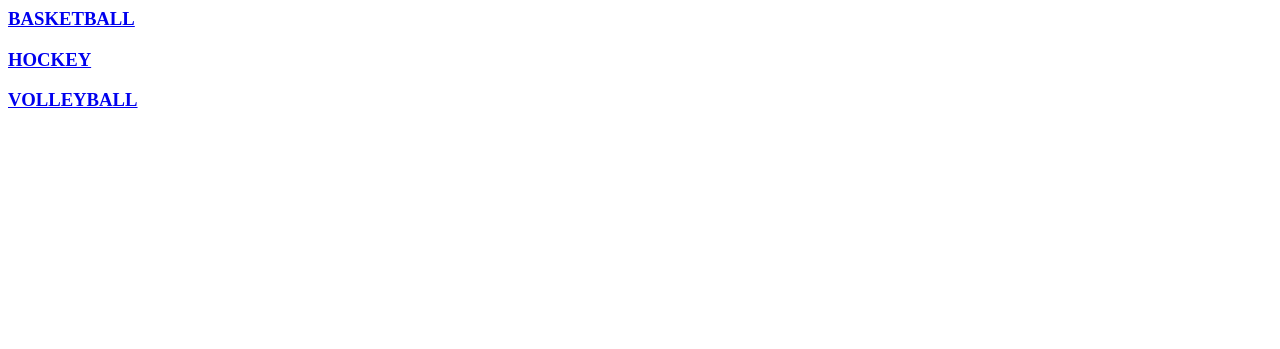
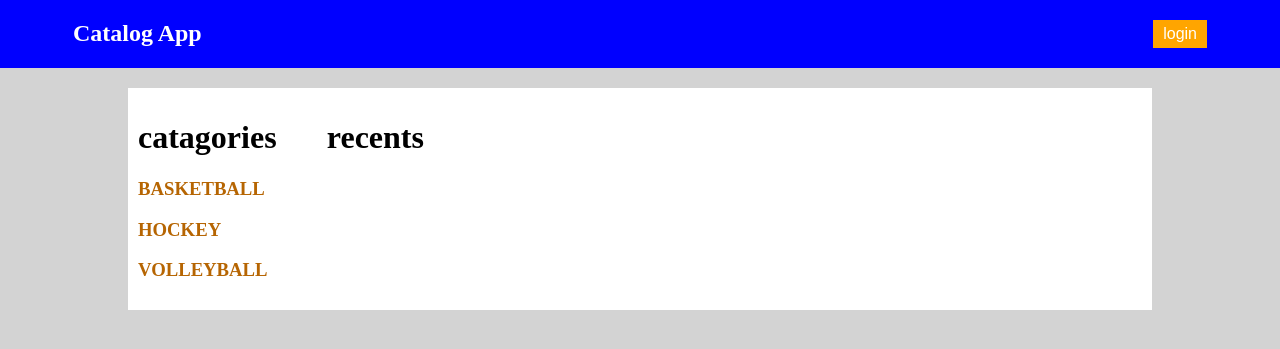
Before and after one commit to abdo1819/ud_fsnd_catalog-app, a Flask app: page / in a window 1280 px wide. Shown: the top 349 px of the page. Run offline with Flask 2, Linux system fonts and the light colour scheme.

Commit message:
styling catagory page

```diff
--- /dev/null
+++ b/static/style.css
@@ -0,0 +1,64 @@
+:root{
+	--top-color:blue;
+	--login-color:orange;
+	--text-header-color:white;
+	--links-color:rgb(182, 101, 2);
+}
+/* header */
+a{
+	text-decoration: none;
+}
+
+.title{
+	font-size: 150%;
+	font-weight: bold;
+}
+
+body {
+	background-color: lightgray;
+	margin: 0px 0px 0px 0px ;
+}
+
+.header {
+	display: flow-root;
+	background-color: var(--top-color);
+	padding: 20px 10px 20px 10px;
+
+}
+
+.item_left{
+	float: left;
+	margin-left: 5%;
+}
+
+.item_right{
+	float: right;
+	margin-right: 5%;
+}
+
+.auoth_btn{
+	background-color: var(--login-color);
+	border-width: 0;
+	font-size: 100%;
+	padding: 5px 10px 5px 10px;
+}
+
+.white{
+color: var(--text-header-color)
+}
+
+/* container */
+.container {
+	display: flex;
+	background-color: white;
+	margin: 20px 10% auto 10%;
+	padding: 10px 10px 10px 10px ;
+}
+
+.container-right{
+	padding-right: 5%;
+}
+
+.links {
+	color: var(--links-color);
+}
--- a/templates/categories.html
+++ b/templates/categories.html
@@ -1,3 +1,8 @@
+{% extends "main.html" %}
+{% block content %}
+
+<div class="flash">
+    <!-- flash masseges if any avialble -->
     {% with messages = get_flashed_messages() %}
     {% if messages %}
 
@@ -8,15 +13,27 @@
     </ul>
     {% endif %}
     {% endwith %}
+</div>
 
+<div class="container-right">
+    <h1>
+        catagories
+    </h1>
+    <!-- listing catagories -->
     {% for category in categories %}
 
         <div class="row">
 
-            <a href = "{{url_for('showCatItems', category_name = category.name)}}">
+                <a class="links" href = "{{url_for('showCatItems', category_name = category.name)}}">
                     <h3>{{category.name}}</h3>
                 </a>
 
         </div>
     </a>
     {% endfor %}
+</div>
+<div>
+    <h1>recents</h1>
+</div>
+
+{% endblock %}
--- /dev/null
+++ b/templates/header.html
@@ -0,0 +1,13 @@
+<div class="header">
+	<div class="item_left">
+		<a href="{{url_for('showCategories')}}">
+			<span class="title white" >Catalog App</span>
+		</a>
+	</div>
+	<div class="item_right ">
+					<button class="auoth_btn">
+                    <span class="white" >login</span>
+                    </button>
+
+	</div>
+</div>
--- /dev/null
+++ b/templates/main.html
@@ -0,0 +1,14 @@
+<!DOCTYPE html>
+<html>
+    <head>
+            <link rel=stylesheet type=text/css href="{{ url_for('static', filename='style.css') }}">
+    </head>
+    <body>
+        {% include "header.html" %}
+
+        <div class="container">
+            {% block content %}
+            {% endblock %}
+        </div>
+    </body>
+</html>
```
Lines whose indentation alone changed are shown as unchanged.
